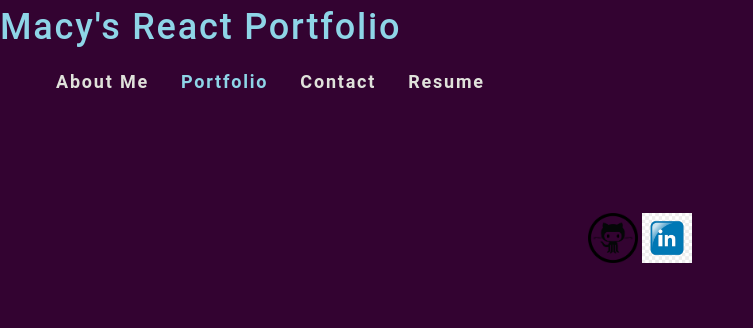
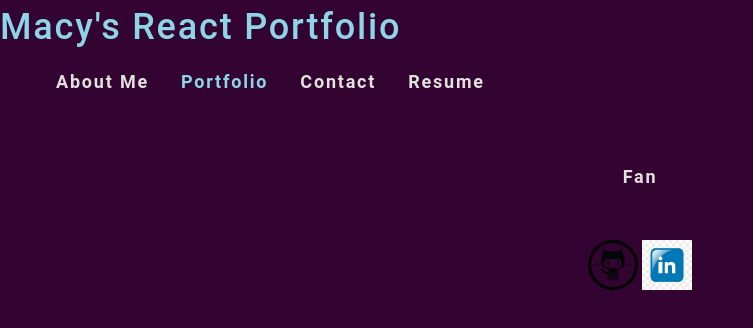
Before and after one commit to macykcool/react-portfolio, a React (Create React App) app: page / in a window 1280 px wide. Both pictures are taken after a click on the element "Portfolio". Shown: the top 328 px of the page, without its empty margins (0-753 px from the left). Built offline with nearby package versions, Linux system fonts and the light colour scheme.

Commit message:
contact and portfolio linking

```diff
--- a/src/App.js
+++ b/src/App.js
@@ -19,7 +19,7 @@ function App() {
     switch (currentTab) {
       case "about":
         return <About />
-      case "Portfolio":
+      case "portfolio":
         return <Portfolio />
       case "contact":
         return <Contact />
--- a/src/components/Contact/index.js
+++ b/src/components/Contact/index.js
@@ -1,10 +1,10 @@
-import React, { useState } from 'react';
+import React from "react";
 
 function Projects() {
   return (
     <section >
     <div className="center">
-
+    hello
       </div>
     </section>
   );
--- a/src/components/Portfolio/index.js
+++ b/src/components/Portfolio/index.js
@@ -4,10 +4,7 @@ function Project() {
   return(
       <section>
           <div className="center">
-          <a href="https://macykcool.github.io/fanpage/">
-            <img src="./assets/images/chris.jpg" alt="preview of chris isaak fanpage" />
-            </a>
-            <p>Fanpage</p>
+        Fan
 
           </div>
       </section>
```
